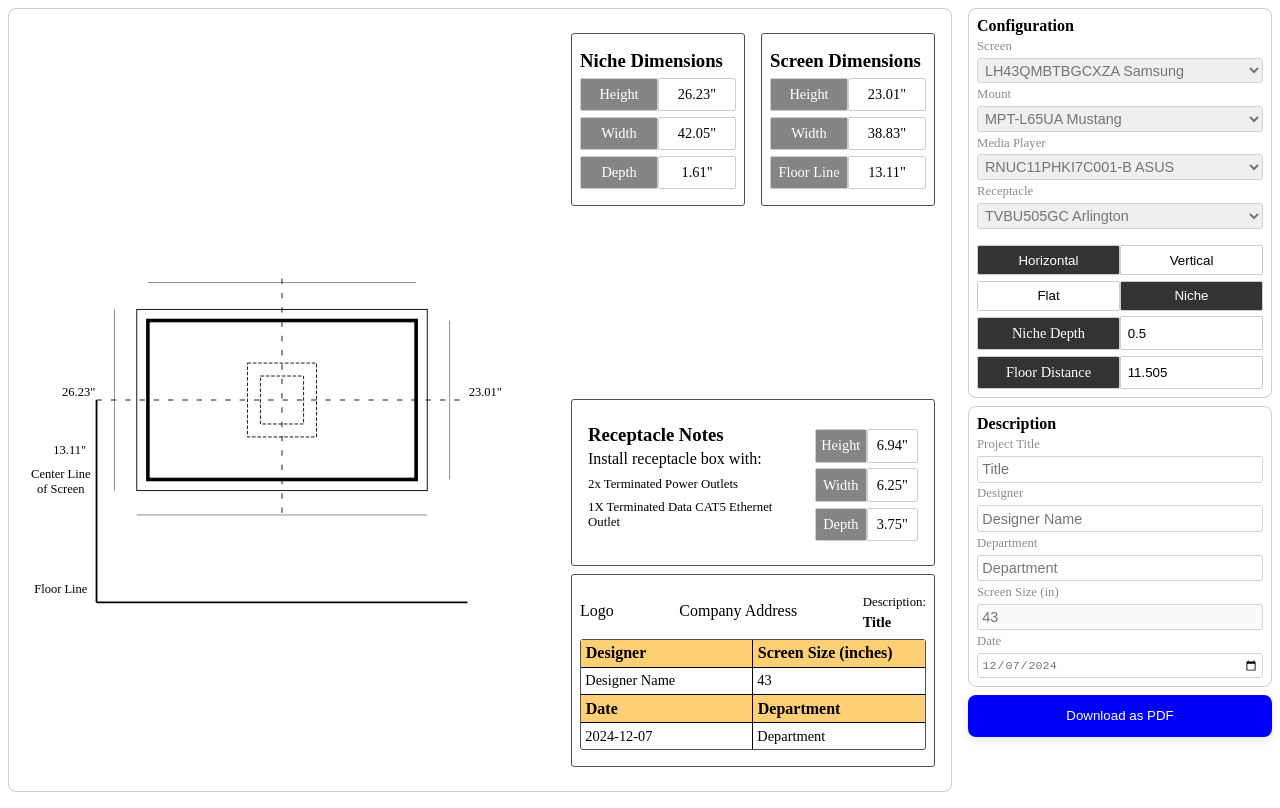
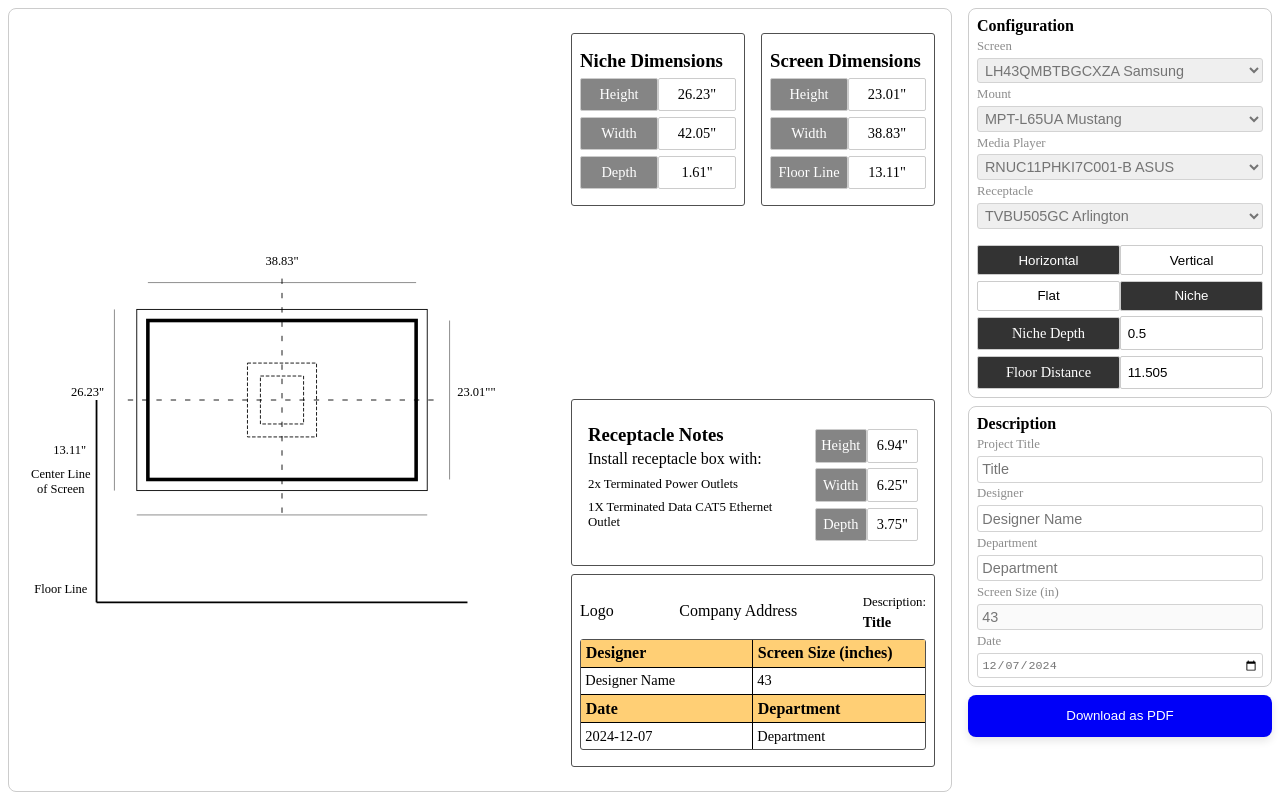
Before and after one commit to GabeEss/DiagramBuilderDemo, a React (Vite) app: page / in a window 1280 px wide. Built offline with nearby package versions, Linux system fonts and the light colour scheme.

Commit message:
Dimensions are displayed correctly in dimension-components and svg labels when the user changes orientation.

```diff
--- a/src/components/diagram-display.jsx
+++ b/src/components/diagram-display.jsx
@@ -144,11 +144,12 @@ function DiagramDisplay({pdfContainerRef}) {
 
                         {/* Niche Height Label */}
                         {niche === "flat" ? "" : <text
-                            x={FLOOR_LINE_X - 20}
+                            x={FLOOR_LINE_X - 10}
                             y={((totalNicheDepth/2 * scalingFactor + Number(screenHeight)))/2 + SVG_ADJUST/2 - 5}
                             textAnchor="middle"
                             fontSize={14}
-                            fill="black">{(Number(screen?.['Height']) + (totalNicheDepth/2)).toFixed(2) || 0}"</text>
+                            fill="black">{orientation === "horizontal" ? (Number(screen?.['Height']) + (totalNicheDepth/2)).toFixed(2)
+                                : (Number(screen?.['Width']) + (totalNicheDepth/2)).toFixed(2)}"</text>
                         }
                         {/* Niche Height Line */}
                         {niche === "flat" ? "" :
@@ -164,11 +165,12 @@ function DiagramDisplay({pdfContainerRef}) {
 
                         {/* Screen Height Label */}
                         <text
-                            x={totalNicheDepth/2 * scalingFactor + Number(screenWidth) + SVG_ADJUST - FLOOR_LINE_X + 20}
+                            x={totalNicheDepth/2 * scalingFactor + Number(screenWidth) + SVG_ADJUST - FLOOR_LINE_X + 10}
                             y={((totalNicheDepth/2 * scalingFactor + Number(screenHeight)))/2 + SVG_ADJUST/2 - 5}
                             textAnchor="middle"
                             fontSize={14}
-                            fill="black">{Number(screen?.['Height']).toFixed(2)}"</text>
+                            fill="black">{orientation === "horizontal" ? Number(screen?.['Height']).toFixed(2)
+                                : Number(screen?.['Width']).toFixed(2)}""</text>
                         {/* Screen Height Line */}
                         <line
                             x1={totalNicheDepth/2 * scalingFactor + Number(screenWidth) + SVG_ADJUST - FLOOR_LINE_X - 20}
@@ -180,6 +182,13 @@ function DiagramDisplay({pdfContainerRef}) {
                             strokeWidth={.5}
                         />
                         {/* Screen Width Label */}
+                        <text
+                            x={((totalNicheDepth/2 * scalingFactor) + Number(screenWidth) + SVG_ADJUST) / 2}
+                            y={SVG_ADJUST/2 - FLOOR_LINE_Y - 20}
+                            textAnchor="middle"
+                            fontSize={14}
+                            fill="black">{orientation === "horizontal" ? Number(screen?.['Width']).toFixed(2)
+                            : Number(screen?.['Height']).toFixed(2)}"</text>
                         {/* Screen Width Line */}
                         <line
                                 x1={((totalNicheDepth/4 * scalingFactor)) + SVG_ADJUST/2}
@@ -196,8 +205,10 @@ function DiagramDisplay({pdfContainerRef}) {
                         </text>
                         {/* Central Screen LineX */}
                         <line
-                            x1={FLOOR_LINE_X}
-                            x2={(Number(screenWidth) + totalNicheDepth/2 * scalingFactor) + SVG_ADJUST - FLOOR_LINE_X}
+                            // x1={FLOOR_LINE_X}
+                            // x2={(Number(screenWidth) + totalNicheDepth/2 * scalingFactor) + SVG_ADJUST - FLOOR_LINE_X}
+                            x1="20%"
+                            x2="80%"
                             y1={((totalNicheDepth/2 * scalingFactor + Number(screenHeight))/2 + SVG_ADJUST/2)}
                             y2={((totalNicheDepth/2 * scalingFactor + Number(screenHeight))/2 + SVG_ADJUST/2)}
                             stroke="black"
--- a/src/components/dimension-components/niche-dimension-display.jsx
+++ b/src/components/dimension-components/niche-dimension-display.jsx
@@ -13,6 +13,7 @@ function NicheDimensionDisplay() {
 
     const {
         totalNicheDepth,
+        orientation,
         minDistanceFloor
     } = useContext(ConfigurationContext);
 
@@ -21,11 +22,11 @@ function NicheDimensionDisplay() {
             <h3 className='dimension-display-header'>Niche Dimensions</h3>
             <div className='dimension-display-item'>
                 <label>Height</label>
-                <p>{(Number(screen?.['Height']) + (totalNicheDepth/2)).toFixed(2) || 0}"</p>
+                <p>{orientation === "horizontal" ? (Number(screen?.['Height']) + (totalNicheDepth/2)).toFixed(2) : (Number(screen?.['Width']) + (totalNicheDepth/2)).toFixed(2)}"</p>
             </div>
             <div className='dimension-display-item'>
                 <label>Width</label>
-                <p>{(Number(screen?.['Width']) + (totalNicheDepth/2)).toFixed(2) || 0}"</p>
+                <p>{orientation === "horizontal" ? (Number(screen?.['Width']) + (totalNicheDepth/2)).toFixed(2) : (Number(screen?.['Height']) + (totalNicheDepth/2)).toFixed(2)}"</p>
             </div>
             <div className='dimension-display-item'>
                 <label>Depth</label>
--- a/src/components/dimension-components/screen-dimensions-display.jsx
+++ b/src/components/dimension-components/screen-dimensions-display.jsx
@@ -11,6 +11,7 @@ function ScreenDimensionDisplay() {
     const {
         totalNicheDepth,
         distanceFloor,
+        orientation
     } = useContext(ConfigurationContext);
 
     return(
@@ -18,11 +19,11 @@ function ScreenDimensionDisplay() {
                 <h3 className='dimension-display-header'>Screen Dimensions</h3>
                 <div className='dimension-display-item'>
                     <label>Height</label>
-                    <p>{Number(screen?.['Height']).toFixed(2)}"</p>
+                    <p>{orientation === "horizontal" ? Number(screen?.['Height']).toFixed(2) : Number(screen?.['Width']).toFixed(2)}"</p>
                 </div>
                 <div className='dimension-display-item'>
                     <label>Width</label>
-                    <p>{Number(screen?.['Width']).toFixed(2)}"</p>
+                    <p>{orientation === "horizontal" ? Number(screen?.['Width']).toFixed(2) : Number(screen?.['Height']).toFixed(2)}"</p>
                 </div>
                 <div className='dimension-display-item'>
                     <label>Floor Line</label>
```
